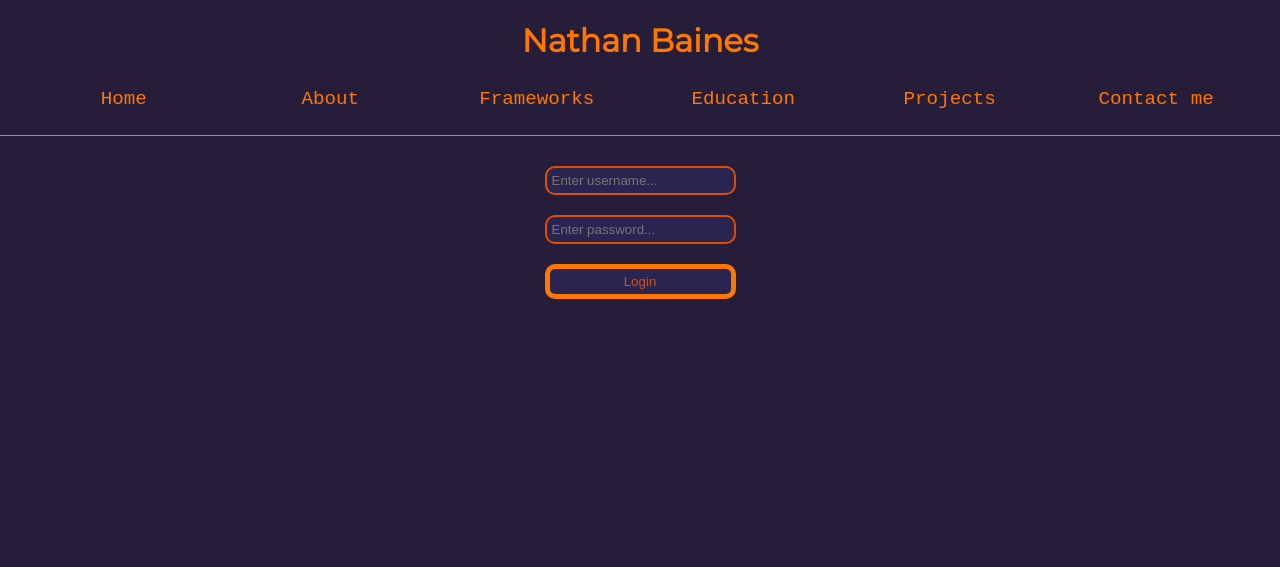
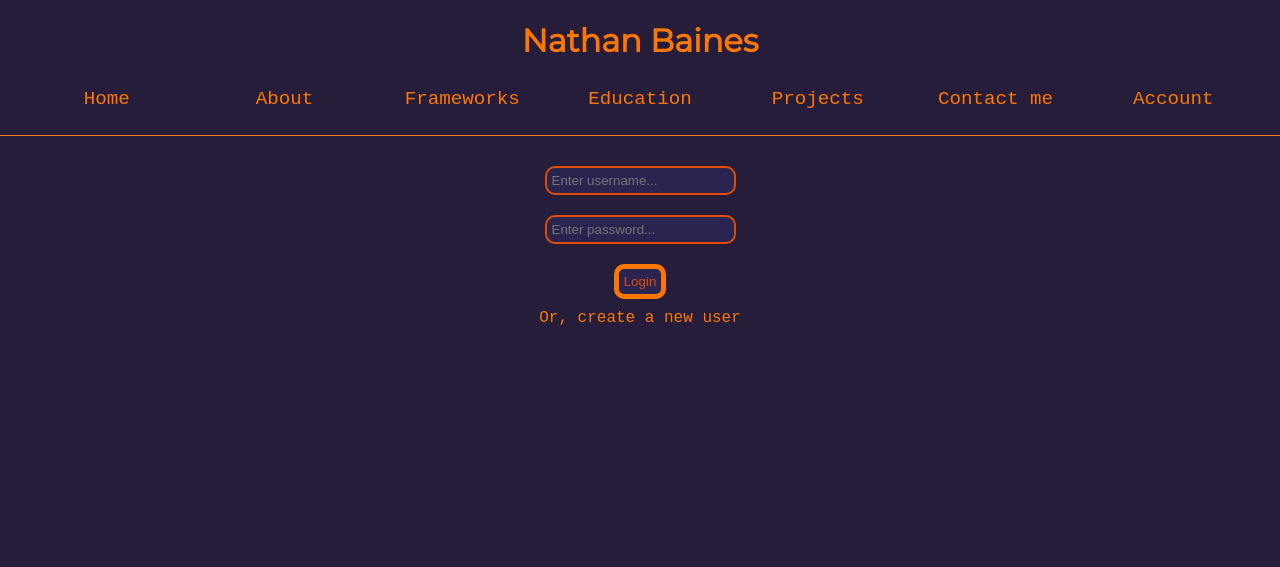
Before and after one commit to Nathcat/nathcat.net, a PHP site: page /user?newUser in a window 1280 px wide. Shown: the top 567 px of the page. Run offline with PHP 8.4, Linux system fonts and the light colour scheme; some libraries are stand-ins or nearby versions.

Commit message:
Added create new user system.

```diff
--- a/header.php
+++ b/header.php
@@ -15,6 +15,7 @@
             <div style="grid-area: d"><a href="/about#education">Education</a></div>
             <div style="grid-area: e"><a href="/projects">Projects</a></div>
             <div style="grid-area: f"><a href="/contact">Contact me</a></div>
+            <div style="grid-area: g"><a href="/user">Account</a></div>
         </div>
     </div>
 </div>
--- a/static/css/new-common.css
+++ b/static/css/new-common.css
@@ -99,10 +99,10 @@ a:hover {
     .header-collapsible .content {
         display: grid;
         place-items: center;
-        grid-template-columns: 0.1fr repeat(6, 1fr) 0.1fr;
+        grid-template-columns: 0.1fr repeat(7, 1fr) 0.1fr;
         grid-template-rows: 1fr;
         grid-template-areas:
-            ". a b c d e f .";
+            ". a b c d e f g .";
     }
 }
 
@@ -111,8 +111,8 @@ a:hover {
         display: grid;
         place-items: center;
         grid-template-columns: 1fr;
-        grid-template-rows: repeat(6, 1fr);
-        grid-template-areas: "a" "b" "c" "d" "e" "f";
+        grid-template-rows: repeat(7, 1fr);
+        grid-template-areas: "a" "b" "c" "d" "e" "f" "g";
     }
 
     .header-collapsible .collapsed {
@@ -301,7 +301,7 @@ a:hover {
     flex-grow: 0.25;
 }
 
-input[type=text], input[type=password], input[type=submit], button {
+input[type=text], input[type=email], input[type=password], input[type=submit], button {
     padding: 5px;
     margin: 10px;
     border-radius: 10px;
--- a/user/index.php
+++ b/user/index.php
@@ -23,7 +23,17 @@
                     echo "<div class='error-card'><h2>Login failed</h2><p>" . $_SESSION["login-error"] . "</p></div>";
                 }
 
-                if (array_key_exists("user", $_SESSION)) { include("user-view.php"); } else { include("login-form.php"); }
+                if (array_key_exists("user", $_SESSION)) {
+                    include("user-view.php");
+                }
+                else {
+                    if (!array_key_exists("newUser", $_GET)) {
+                        include("login-form.php");
+                    }
+                    else {
+                        include("new-user-form.php");
+                    }
+                }
                 ?>
             </div>
 
--- a/user/login-form.php
+++ b/user/login-form.php
@@ -19,10 +19,11 @@
     }
 </script>
 
-<div class="column">
+<div class="column align-center">
     <input id="login-username" type="text" name="username" placeholder="Enter username..." />
     <input id="login-password" type="password" name="password" placeholder="Enter password..." />
     <button onclick="sso_try_login(document.getElementById('login-username').value, document.getElementById('login-password').value, login_form_callback);">Login</button>
+    <a href="<?php echo dirname($_SERVER["PHP_SELF"]); ?>?newUser">Or, create a new user</a>
 </div>
 
 <script>
```
Also changed, not shown: user/new-user-form.php (+35 -0 lines).
